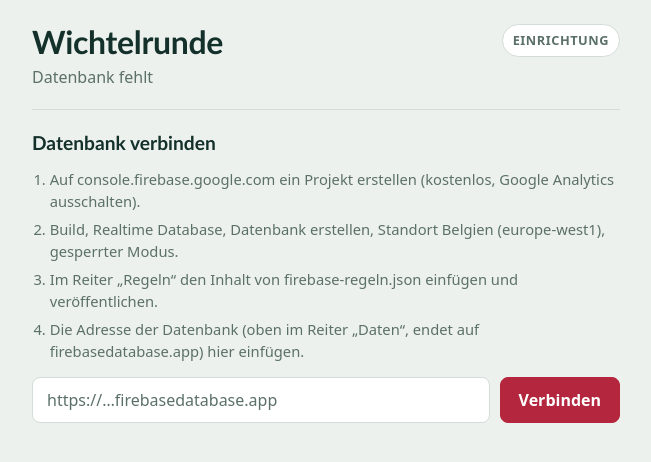
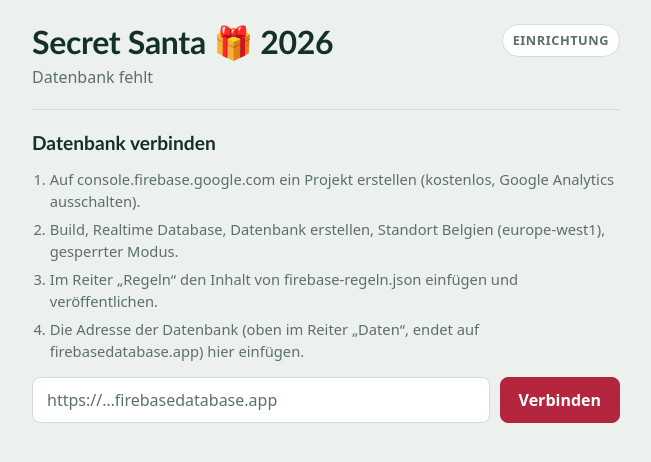
Before and after one commit to BrhnKbn/Wicht-ina, a plain HTML site: page index.html in a window 1280 px wide. Shown: the whole page, without its empty margins (314-965 px from the left). Drawn offline with Linux system fonts and the light colour scheme.

Commit message:
Update header title to 'Secret Santa 🎁 2026'

```diff
--- a/index.html
+++ b/index.html
@@ -96,7 +96,7 @@ var WICHTEL_DB_URL = "";
 <main class="wrap">
   <header class="top">
     <div>
-      <h1>Wichtelrunde</h1>
+      <h1>Secret Santa 🎁 2026</h1>
       <p id="sub" class="sub">Lade …</p>
     </div>
     <span id="chip" class="chip">…</span>
```
